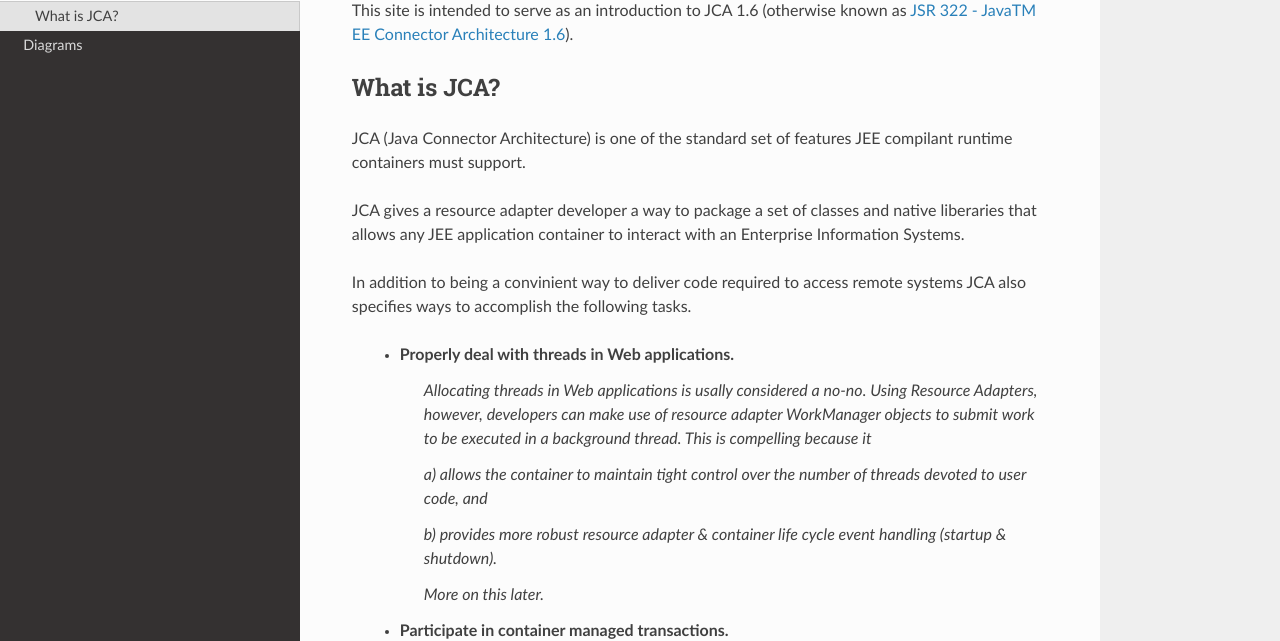
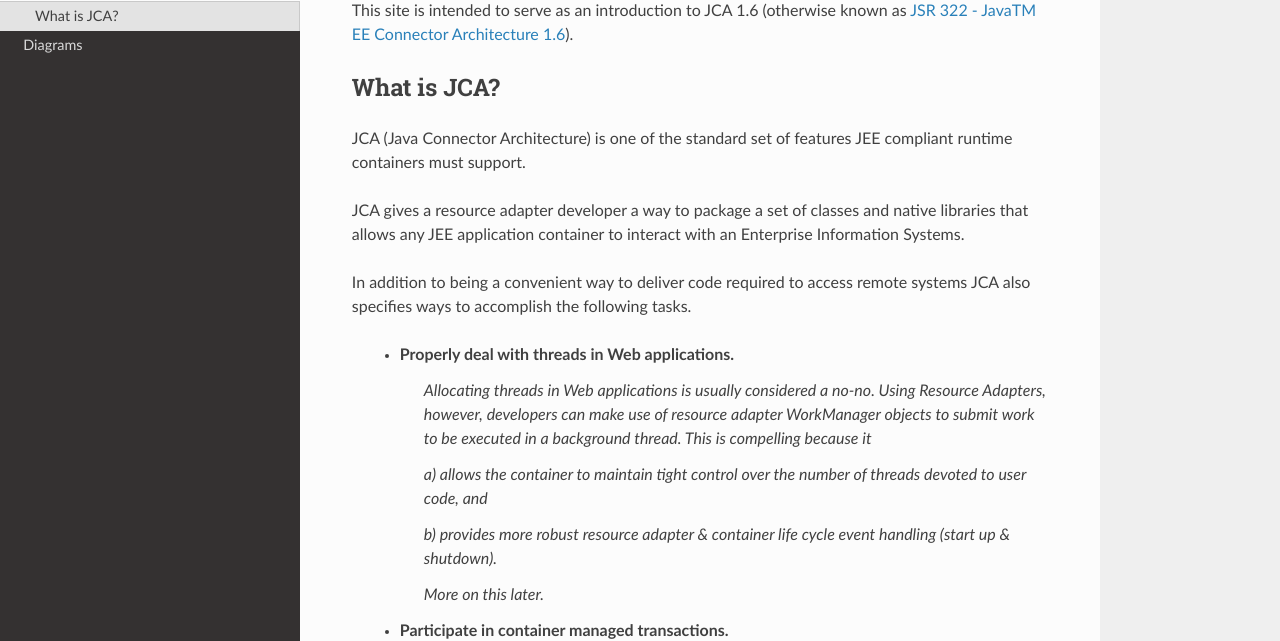
Before and after one commit to greglanthier/jca1.6-demo, a Sphinx documentation site: the page built from docs/introduction.rst, in a window 1280 px wide and 1257 px high. Shown: the part 161-802 px from the top of the window. Built offline with Sphinx 7.4.7 and the Read the Docs theme 2.0.0, drawn with Linux system fonts in a browser that asks for light colours.

Commit message:
spellcheck

```diff
--- a/docs/introduction.rst
+++ b/docs/introduction.rst
@@ -6,21 +6,21 @@ This site is intended to serve as an introduction to JCA 1.6 (otherwise known as
 What is JCA?
 ------------
 
-JCA (Java Connector Architecture) is one of the standard set of features JEE compilant runtime containers must support.
+JCA (Java Connector Architecture) is one of the standard set of features JEE compliant runtime containers must support.
 
-JCA gives a resource adapter developer a way to package a set of classes and native liberaries that allows any JEE application container to interact with an Enterprise Information Systems.
+JCA gives a resource adapter developer a way to package a set of classes and native libraries that allows any JEE application container to interact with an Enterprise Information Systems.
 
-In addition to being a convinient way to deliver code required to access remote systems JCA also specifies ways
+In addition to being a convenient way to deliver code required to access remote systems JCA also specifies ways
 to accomplish the following tasks.
 
   * Properly deal with threads in Web applications.
-		*Allocating threads in Web applications is usally considered a no-no.  Using Resource Adapters, however,
+		*Allocating threads in Web applications is usually considered a no-no.  Using Resource Adapters, however,
 		developers can make use of resource adapter WorkManager objects to submit work to be executed
 		in a background thread.  This is compelling because it*
 
 		*a) allows the container to maintain tight control over the number of threads devoted to user code, and*
 
-		*b) provides more robust resource adapter & container life cycle event handling (startup & shutdown).*
+		*b) provides more robust resource adapter & container life cycle event handling (start up & shutdown).*
 
 		*More on this later.*
 
```
Also changed, not shown: docs/diagrams.rst (+5 -5 lines).
